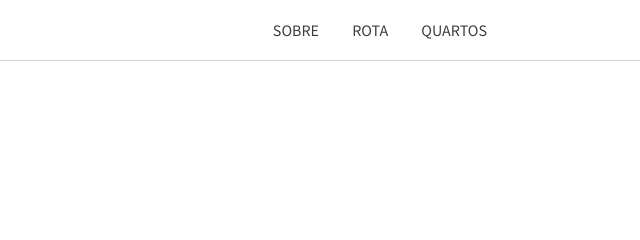
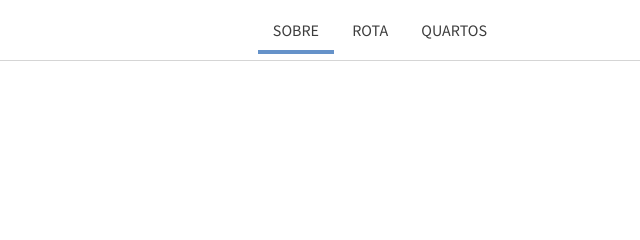
Before and after one commit to leonardoPetruncko/Pousada, a plain HTML site: page index.html in a window 1280 px wide. In both pictures the pointer is over the link "SOBRE". Shown: the top 240 px of the page, 640-1280 px from the left. Drawn offline with Linux system fonts and the light colour scheme.

Commit message:
Ajustando NavBar

```diff
--- a/assets/styles/style.css
+++ b/assets/styles/style.css
@@ -50,8 +50,8 @@ body {
   color: #3d3d3d
 }
 
-.link:hover {
-  border-bottom: 3px solid #6592c9;
+.link-topo:hover {
+  border-bottom: 4px solid #6592c9;
 }
 
 .titulo-site {
```
